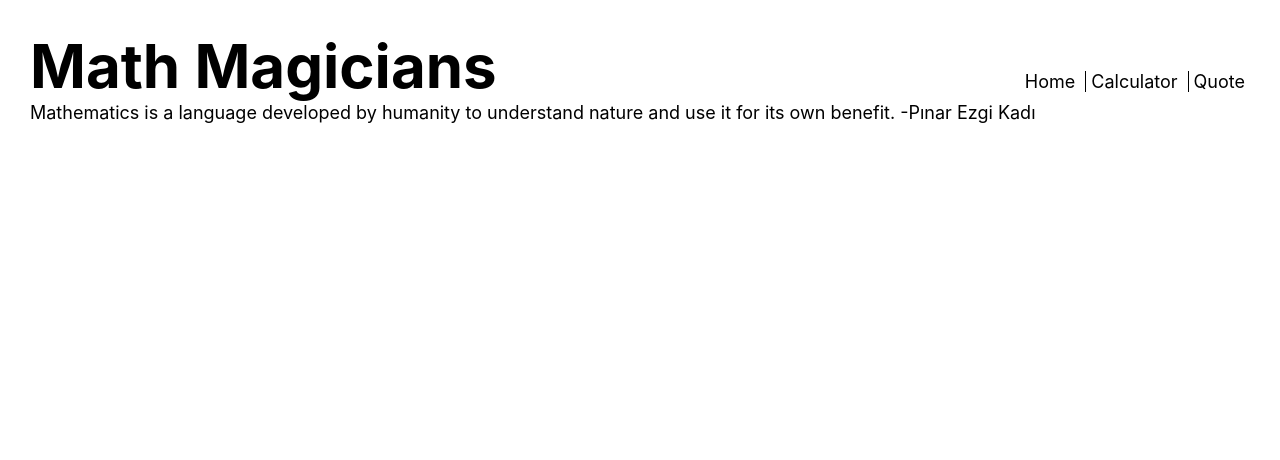
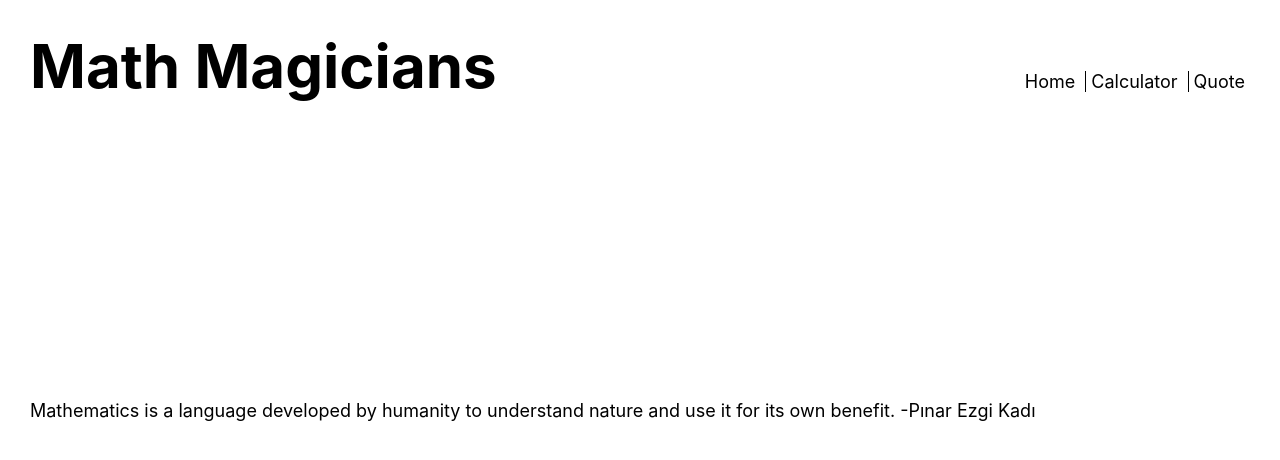
Before and after one commit to bengigo/math-magicians, a React (Create React App) app: page /quote in a window 1280 px wide. Shown: the top 460 px of the page. Built offline with nearby package versions, Linux system fonts and the light colour scheme.

Commit message:
Style and position quote page elements accorging to wireframe

```diff
--- a/src/App.css
+++ b/src/App.css
@@ -71,7 +71,6 @@ h2 {
   display: grid;
   justify-content: center;
   align-content: center;
-  /* min-height: 100vh; */
   grid-template-columns: repeat(4, 160px);
   grid-template-rows: auto 100px 100px 100px 100px 100px;
 }
@@ -104,3 +103,10 @@ h2 {
 .zero {
   grid-column: span 2;
 }
+
+/* quote page */
+
+.quote {
+  position: absolute;
+  top: 50%;
+}
--- a/src/components/Quote.js
+++ b/src/components/Quote.js
@@ -11,10 +11,12 @@ const Quote = () => (
         <Link className="link" to="/quote">Quote</Link>
       </nav>
     </header>
-    <p>
-      Mathematics is a language developed by humanity to understand nature and
-      use it for its own benefit. -Pınar Ezgi Kadı
-    </p>
+    <div className="quote-section">
+      <p className="quote">
+        Mathematics is a language developed by humanity to understand nature and
+        use it for its own benefit. -Pınar Ezgi Kadı
+      </p>
+    </div>
   </main>
 );
 
```
